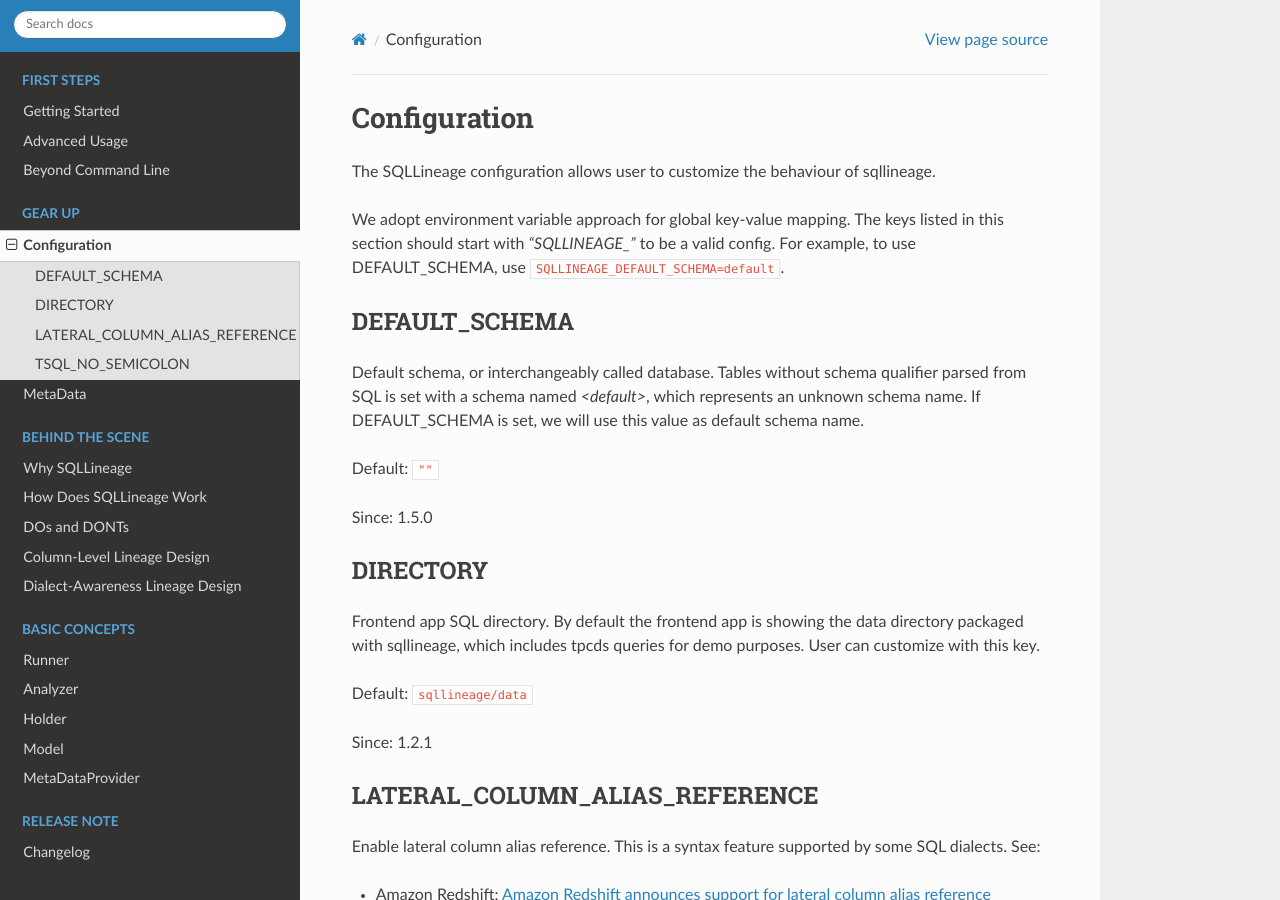
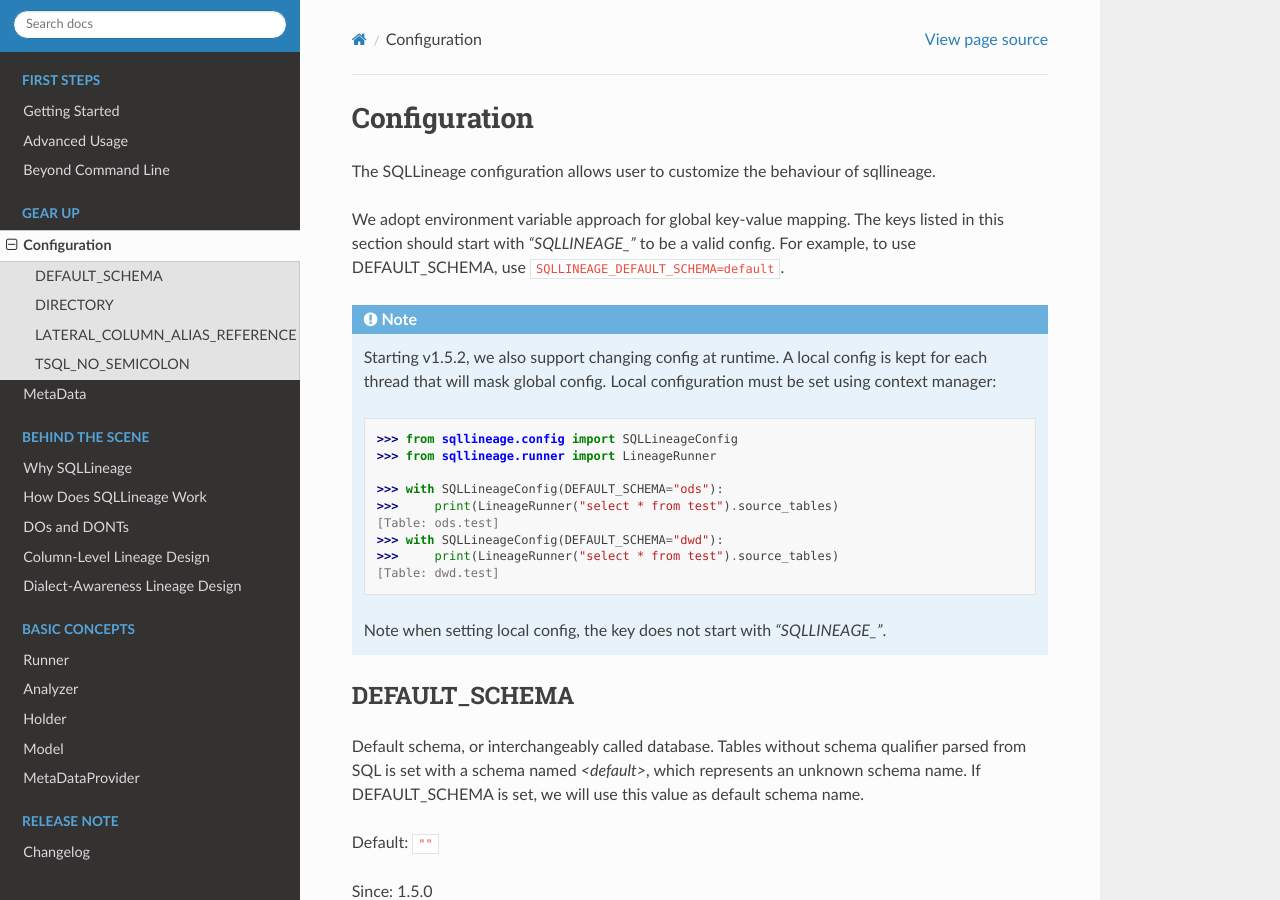
Before and after one commit to reata/sqllineage, a Sphinx documentation site: the page built from docs/gear_up/configuration.rst, in a window 1280 px wide and 900 px high. Built offline with Sphinx 7.4.7 and the Read the Docs theme 2.0.0, drawn with Linux system fonts in a browser that asks for light colours.

Commit message:
feat: set default schema at runtime (#555)
* fix: default schema fix issus

* fix: fix default schema init issus

* refactor: merge into test_config suite

* docs: update config at runtime

---------

Co-authored-by: liuzhou <liuzhou@asiainfo.com>
Co-authored-by: reata <reddevil.hjw@gmail.com>

```diff
--- a/docs/gear_up/configuration.rst
+++ b/docs/gear_up/configuration.rst
@@ -6,6 +6,24 @@
 
 We adopt environment variable approach for global key-value mapping. The keys listed in this section should start with
 `"SQLLINEAGE_"` to be a valid config. For example, to use DEFAULT_SCHEMA, use ``SQLLINEAGE_DEFAULT_SCHEMA=default``.
+
+.. note::
+     Starting v1.5.2, we also support changing config at runtime. A local config is kept for each thread that will mask
+     global config. Local configuration must be set using context manager:
+
+     .. code-block:: python
+
+        >>> from sqllineage.config import SQLLineageConfig
+        >>> from sqllineage.runner import LineageRunner
+
+        >>> with SQLLineageConfig(DEFAULT_SCHEMA="ods"):
+        >>>     print(LineageRunner("select * from test").source_tables)
+        [Table: ods.test]
+        >>> with SQLLineageConfig(DEFAULT_SCHEMA="dwd"):
+        >>>     print(LineageRunner("select * from test").source_tables)
+        [Table: dwd.test]
+
+     Note when setting local config, the key does not start with `"SQLLINEAGE_"`.
 
 DEFAULT_SCHEMA
 ==============
```
Also changed, not shown: 2 other files.
